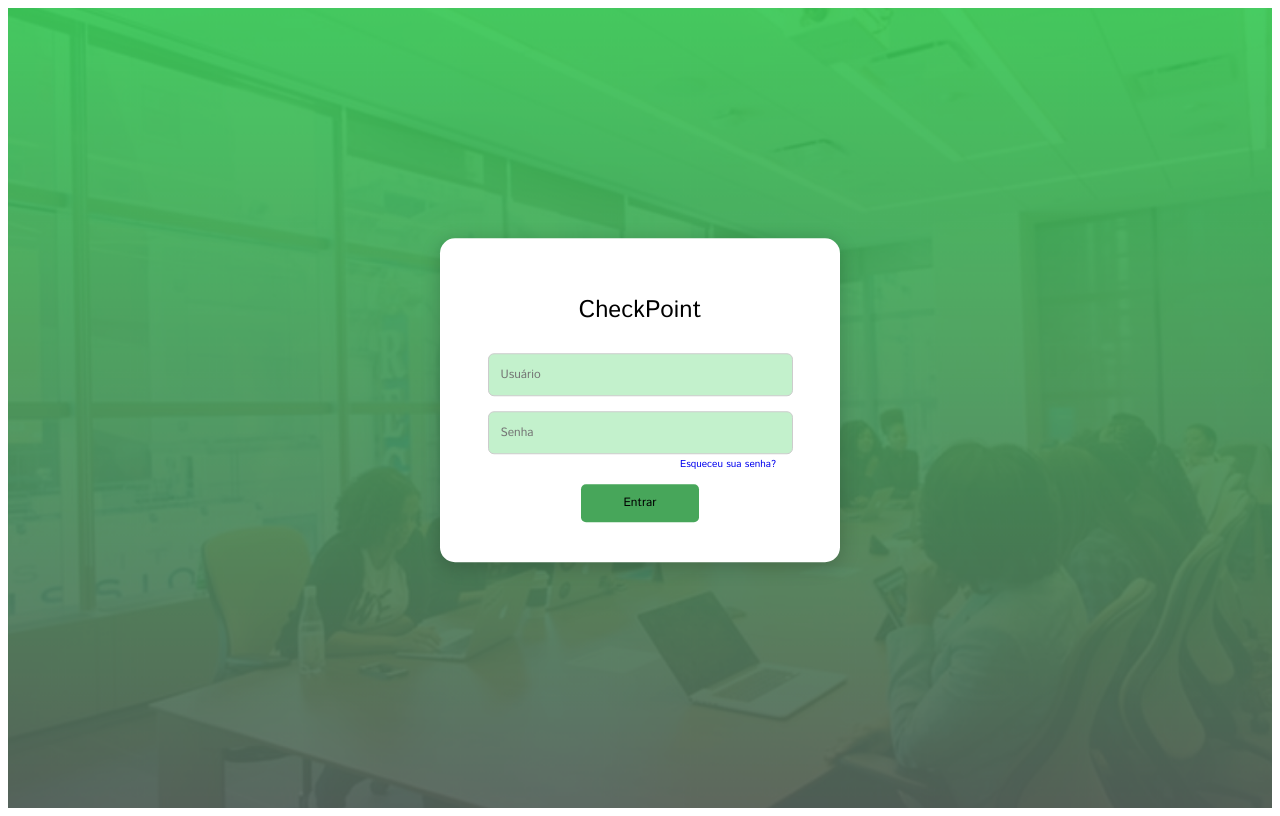
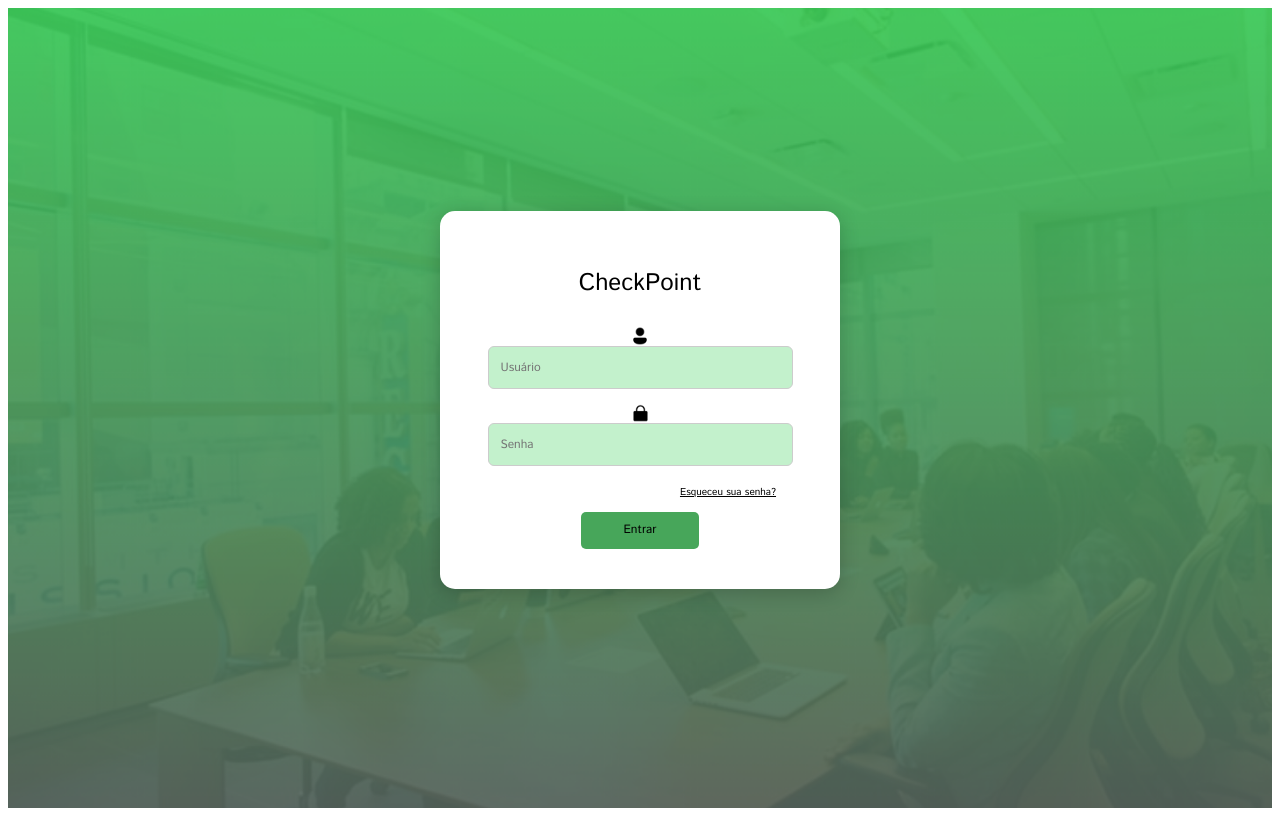
Before and after one commit to josefernandob/CheckPoint, a React (Vite) app: page / in a window 1280 px wide. Built offline with nearby package versions, Linux system fonts and the light colour scheme.

Commit message:
deploy1.2

```diff
--- a/src/App.jsx
+++ b/src/App.jsx
@@ -1,5 +1,4 @@
 import styles from './App.module.css'
-import PlanoFundo from './assets/PlanoFundo.png';
 import { Login } from './pages/Login/Login';
 
 
--- a/src/pages/Login/Login.jsx
+++ b/src/pages/Login/Login.jsx
@@ -1,7 +1,7 @@
 import styles from './Login.module.css'
 
 
-export function Login () {
+export function Login() {
 
     const handleLogin = (event) =>
         event.preventDefault();
@@ -12,10 +12,19 @@ return (
 
             <h2> CheckPoint</h2>
 
+            <div className={styles.Inputs}>
+
+            <img src="/src/assets/User.svg" />
                 <input type="text" placeholder="Usuário" />
+
+
+
+            <img src="/src/assets/Lock.svg" />
                 <input type="text" placeholder="Senha" />
+
+            </div>
             <a href="#">Esqueceu sua senha?</a>
-   <button  type="submit">Entrar</button>
+            <button type="submit">Entrar</button>
 
         </form>
 
--- a/src/pages/Login/Login.module.css
+++ b/src/pages/Login/Login.module.css
@@ -17,18 +17,22 @@
     transform: translate(-50%, -50%);
   }
 
-  .loginBox input {
+  .Inputs {
+    display: flex;
+    flex-direction: column;
+    align-items: center;
+  }
+
+  .Inputs input {
     padding: 12px;
     border: 1px solid #ccc;
+    margin-bottom: 5%;
     border-radius: 6px;
     font-size: 0.75rem;
     width: 17.4375rem;
-    color:rgba(0, 0, 0, 0.35);
-    font-family: 'Istok Web' , sans-serif;
-    font-weight: 400;
-    line-height: 100%;
-    letter-spacing: 0%;
-    background-color:#38CF564D;
+    background-color: #38CF564D;
+    color: rgba(0, 0, 0, 0.35);
+    font-family: 'Istok Web', sans-serif;
   }
 
   .loginBox button {
@@ -70,8 +74,7 @@
     font-weight: 400;
     font-size: 0.625rem;
     line-height: 100%;
-    text-decoration: none;
-
+    color: var(--allblack);
     margin-left: 55%;
     margin-top: -3%;
   }
```
Also changed, not shown: src/assets/Lock.svg (added), src/assets/User.svg (added). Lines whose indentation alone changed are shown as unchanged.
